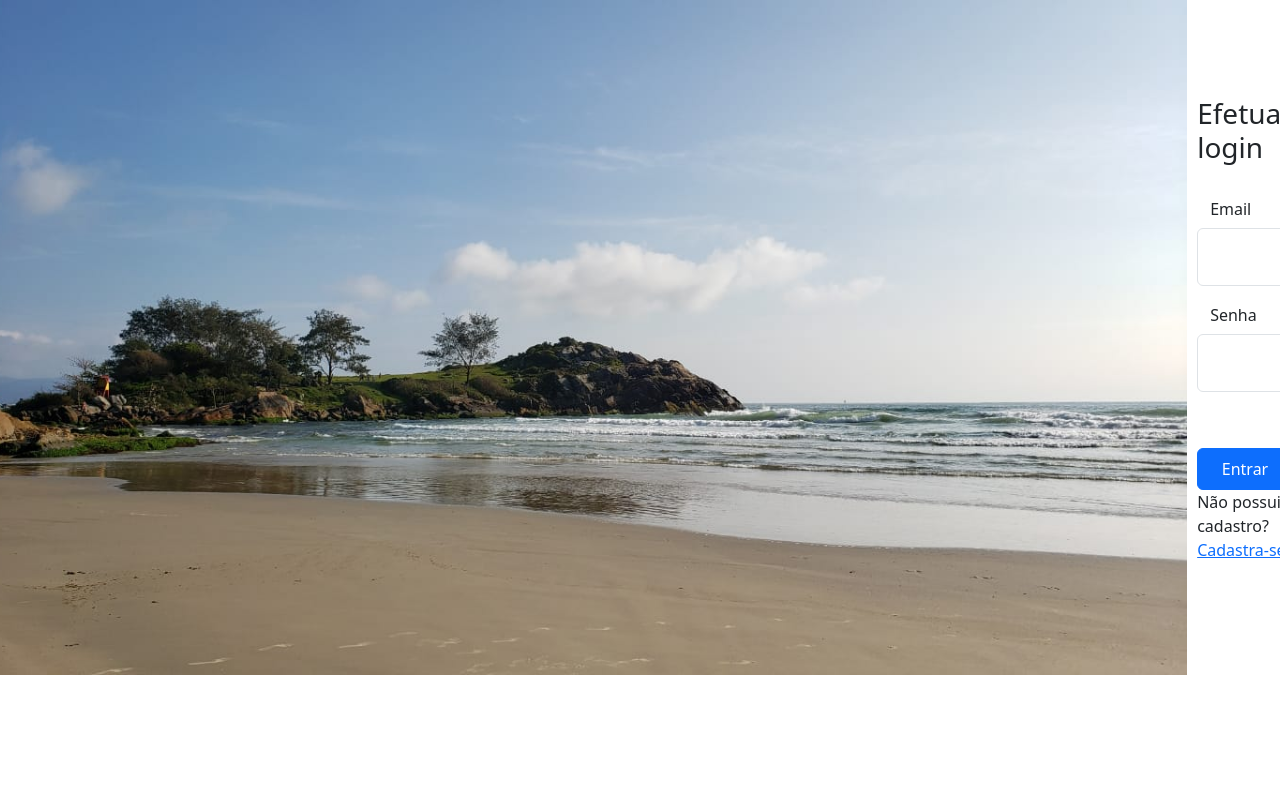
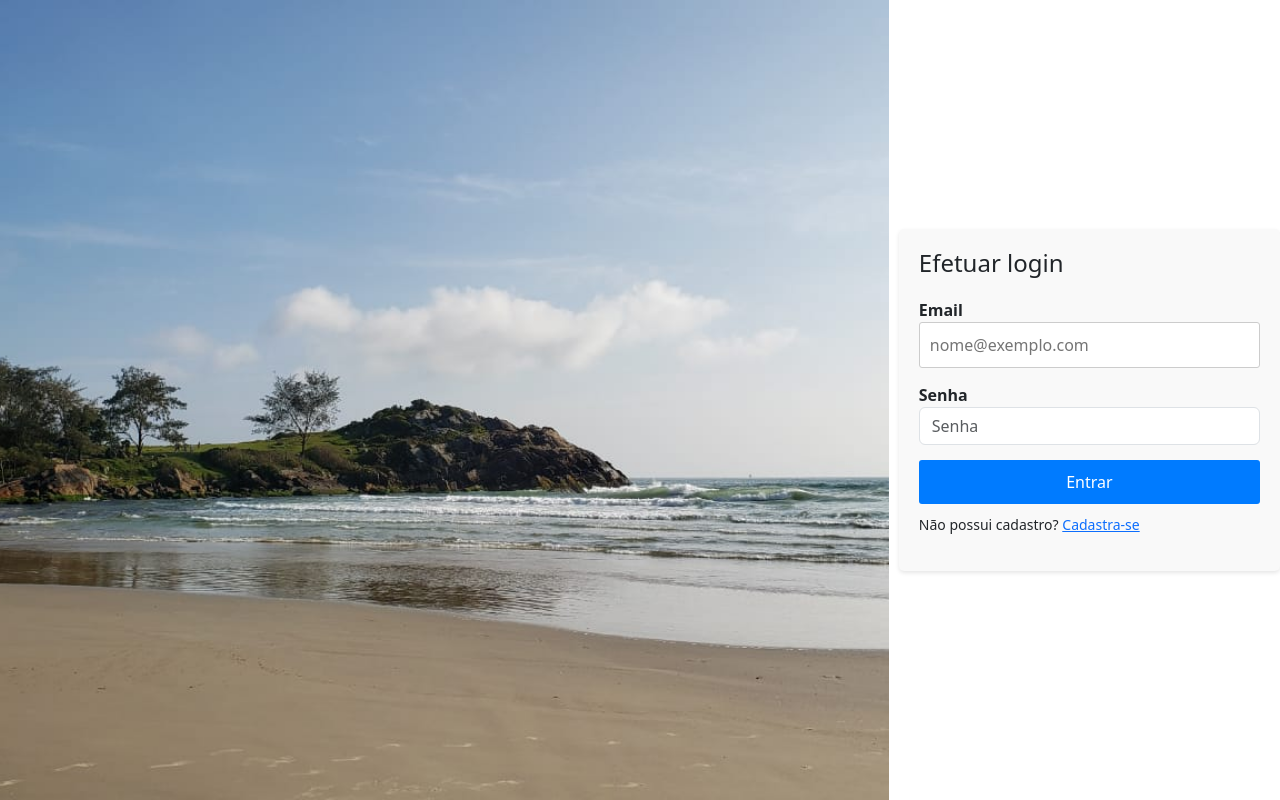
Before and after one commit to diegocmps/nat365Front, a React (Vite) app: page / in a window 1280 px wide. Built offline with nearby package versions, Linux system fonts and the light colour scheme.

Commit message:
criadas estilizações para telas de cadastro, listagem e login

```diff
--- a/src/pages/cadastro/index.jsx
+++ b/src/pages/cadastro/index.jsx
@@ -1,5 +1,5 @@
 import { Link, useNavigate } from "react-router-dom"
-import styles from './styles.module.css'
+import './styles.css'
 import { useForm } from "react-hook-form"
 import { api } from "../../utils/api"
 
@@ -46,10 +46,12 @@ export function CadastroPage() {
     }
 
     return (
-        <main className={styles.container}>
-            <div className={styles.formSignin}>
+        <main>
+            <div className="tela-cadastro">
 
-                <form className="formulario" onSubmit={handleSubmit(addUser)}>
+                <form onSubmit={handleSubmit(addUser)}>
+
+                    <h1>Cadastro usuário</h1>
 
                     <label htmlFor="nome">Nome</label>
                     <input
@@ -57,6 +59,8 @@ export function CadastroPage() {
                         placeholder="Digite o nome do usuário"
                         {...register('nome', { required: 'O nome é obrigatório' })}
                     />
+
+                    <label htmlFor="sexo">Sexo</label>
 
                     <select id="sexo" {...register('sexo', { required: 'O sexo é obrigatório' })}>
                         <option value=""></option>
@@ -130,7 +134,7 @@ export function CadastroPage() {
                         {...register('endereco.estado')}
                     />
 
-                    <button className="btn btn-primary w-100 py-2" type="submit">Cadastrar</button>
+                    <button type="submit">Cadastrar</button>
                     <p>Já possui cadastro ? <Link to={-1}>Efetuar login</Link></p>
                 </form>
             </div>
--- /dev/null
+++ b/src/pages/cadastro/styles.css
@@ -0,0 +1,37 @@
+/* Estilo para centralizar e limitar a largura da tela */
+.tela-cadastro {
+    max-width: 600px; /* Defina o valor desejado para a largura máxima */
+    margin: 0 auto; /* Centraliza horizontalmente */
+    padding: 20px; /* Adicione algum espaçamento interno para melhor legibilidade */
+}
+
+/* Estilo para o formulário */
+.tela-cadastro form {
+    /* Adicione estilos específicos para o formulário, se necessário */
+}
+
+/* Estilo para os campos de entrada */
+.tela-cadastro input,
+.tela-cadastro select {
+    width: 100%; /* Ocupa toda a largura disponível */
+    margin-bottom: 10px; /* Espaçamento inferior entre os campos */
+    padding: 10px; /* Adicione algum espaçamento interno para melhor legibilidade */
+    border: 1px solid #ccc; /* Adicione uma borda para destacar os campos */
+    border-radius: 4px; /* Arredonde as bordas */
+}
+
+/* Estilo para o botão de cadastro */
+.tela-cadastro button {
+    background-color: #007bff; /* Cor de fundo do botão */
+    color: #fff; /* Cor do texto do botão */
+    border: none; /* Remova a borda do botão */
+    padding: 10px 20px; /* Adicione algum espaçamento interno para melhor legibilidade */
+    border-radius: 4px; /* Arredonde as bordas */
+    cursor: pointer; /* Altere o cursor ao passar o mouse sobre o botão */
+}
+
+/* Estilo para o link de login */
+.tela-cadastro p a {
+    color: #007bff; /* Cor do link */
+    text-decoration: none; /* Remova a decoração de sublinhado */
+}
--- a/src/pages/cadastro/styles.module.css
+++ /dev/null
@@ -1,12 +0,0 @@
-.container {
-    height: 100vh;
-    width: 100%;
-    display: flex;
-    align-items: center;
-    justify-content: center;
-
-  }
-  .formSignin {
-    max-width: 720px;
-    padding: 1rem;
-  }
--- /dev/null
+++ b/src/pages/lista/list.css
@@ -0,0 +1,28 @@
+/* styles.css (ou qualquer outro nome que preferir) */
+
+/* Estilo para a tabela */
+table {
+    width: 100%;
+    border-collapse: collapse;
+    margin-bottom: 20px;
+  }
+
+  /* Estilo para as células da tabela */
+  td {
+    padding: 10px;
+    border: 1px solid #ddd;
+  }
+
+  /* Estilo para o botão */
+  button {
+    background-color: #007bff;
+    color: #fff;
+    border: none;
+    padding: 10px 20px;
+    cursor: pointer;
+  }
+
+  /* Estilo para o botão quando o cursor passa por cima */
+  button:hover {
+    background-color: #0056b3;
+  }
--- a/src/pages/lista/list.jsx
+++ b/src/pages/lista/list.jsx
@@ -1,6 +1,7 @@
 import { useState } from "react"
 import { useAuth } from "../../contexts/auth"
 import { Navigate } from "react-router-dom"
+import './list.css'
 
 
 export function List() {
--- a/src/pages/localidades/index.jsx
+++ b/src/pages/localidades/index.jsx
@@ -2,6 +2,7 @@ import { Navigate, useNavigate } from "react-router-dom"
 import { useForm } from "react-hook-form"
 import { api } from "../../utils/api"
 import { useAuth } from "../../contexts/auth"
+import './localidades.css'
 
 
 
--- /dev/null
+++ b/src/pages/localidades/localidades.css
@@ -0,0 +1,37 @@
+/* Estilização para o formulário de cadastro de locais */
+.formulario {
+    max-width: 400px;
+    margin: 0 auto;
+    padding: 20px;
+    background-color: #f9f9f9;
+    border: 1px solid #ddd;
+    border-radius: 5px;
+}
+
+.formulario label {
+    font-weight: bold;
+    margin-bottom: 5px;
+}
+
+.formulario input,
+.formulario textarea {
+    width: 100%;
+    padding: 10px;
+    margin-bottom: 15px;
+    border: 1px solid #ccc;
+    border-radius: 3px;
+}
+
+.formulario button {
+    background-color: #007bff;
+    color: #fff;
+    border: none;
+    border-radius: 3px;
+    padding: 10px;
+    cursor: pointer;
+    transition: background-color 0.3s ease;
+}
+
+.formulario button:hover {
+    background-color: #0056b3;
+}
--- a/src/pages/signin/signin.css
+++ b/src/pages/signin/signin.css
@@ -1,11 +1,66 @@
-.login-page{
+.login-page {
     display: flex;
-    flex-direction: row;
     justify-content: center;
     align-items: center;
     gap: 10px;
 }
 
-img{
-    width: 150vh;;
+.image-container {
+    width: 70%;
+    height: 100vh;
+    overflow: hidden;
 }
+
+img {
+    width: 100%;
+    height: 100%;
+    object-fit: cover;
+}
+
+.login-area {
+    width: 30%;
+    padding: 20px;
+    background-color: #f9f9f9;
+    border-radius: 5px;
+    box-shadow: 0 2px 4px rgba(0, 0, 0, 0.1);
+}
+
+form {
+    display: flex;
+    flex-direction: column;
+}
+
+h1 {
+    font-size: 24px;
+    margin-bottom: 20px;
+}
+
+label {
+    font-weight: bold;
+}
+
+input {
+    width: 100%;
+    padding: 10px;
+    margin-bottom: 15px;
+    border: 1px solid #ccc;
+    border-radius: 3px;
+}
+
+button {
+    background-color: #007bff;
+    color: #fff;
+    border: none;
+    padding: 10px;
+    border-radius: 3px;
+    cursor: pointer;
+}
+
+button:hover {
+    background-color: #0056b3;
+}
+
+p {
+    font-size: 14px;
+    margin-top: 10px;
+}
--- a/src/pages/signin/signin.jsx
+++ b/src/pages/signin/signin.jsx
@@ -35,33 +35,23 @@ export function Signin() {
 
     return (
 <div className='login-page'>
-
-            <div>
-                <img src="./src/assets/imagens/imagem.jpg" alt="" />
-
+    <div className='image-container'>
+        <img src="./src/assets/imagens/imagem.jpg" alt="Imagem de fundo" />
     </div>
-
     <div className='login-area'>
         <form onSubmit={handleSubmit(onSubmit)}>
-
-                    <h1 className="h3 mb-3 fw-normal">Efetuar login</h1>
-
-                    <div className="form-floating">
+            <h1>Efetuar login</h1>
+            <div>
                 <label htmlFor="floatingInput">Email</label>
-<br />
-<br />
                 <input
                     type="email"
-                            className="form-control"
                     id="floatingInput"
                     placeholder="nome@exemplo.com"
                     {...register('email')}
                 />
             </div>
-                    <div className="form-floating">
+            <div>
                 <label htmlFor="floatingPassword">Senha</label>
-                        <br />
-                        <br />
                 <input
                     type="password"
                     className="form-control"
@@ -70,17 +60,12 @@ export function Signin() {
                     {...register('password')}
                 />
             </div>
-
-                    <div className="form-check text-start my-3">
-                    </div>
-                    <button className="btn btn-primary w-100 py-2" type="submit">Entrar</button>
+            <button type="submit">Entrar</button>
             <p>
                 Não possui cadastro? <Link to="/cadastro">Cadastra-se</Link>
             </p>
         </form>
     </div>
-
-
 </div>
     )
 }
```
Lines whose indentation alone changed are shown as unchanged.
